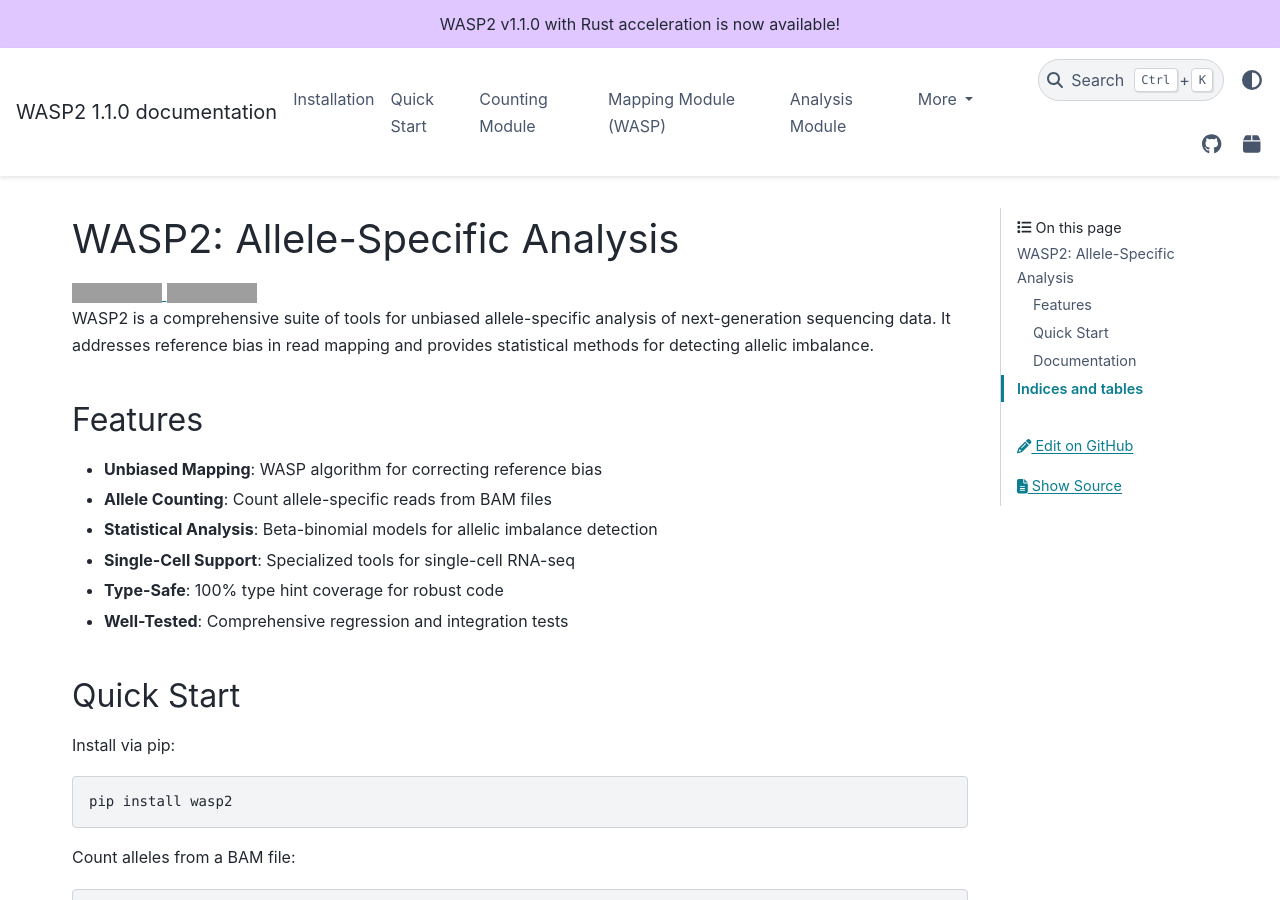
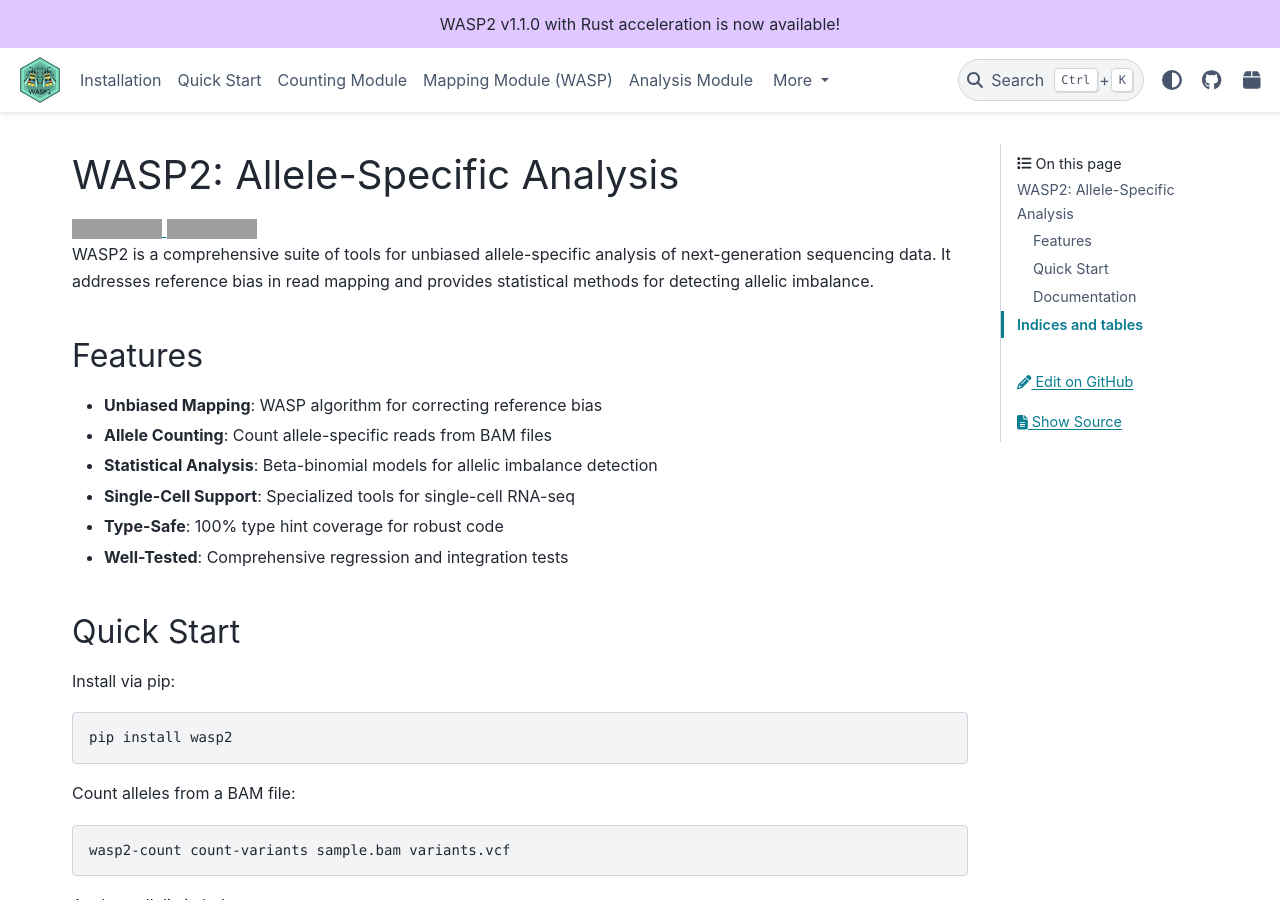
Before and after one commit to mcvickerlab/WASP2, a Sphinx documentation site: the page built from docs/source/index.rst, in a window 1280 px wide and 900 px high. Built offline with Sphinx 7.4.7 and the PyData theme 0.15.4, drawn with Linux system fonts in a browser that asks for light colours; grey boxes are pictures that could not be loaded.

Commit message:
style: add WASP2 logo to docs

```diff
--- a/docs/source/conf.py
+++ b/docs/source/conf.py
@@ -88,6 +88,10 @@ html_context = {
     'doc_path': 'docs/source',
 }
 
+# Logo configuration
+html_logo = '_static/logo.png'
+html_favicon = '_static/logo.png'
+
 # Add any paths that contain custom static files (such as style sheets)
 html_static_path = ['_static']
 
```
Also changed, not shown: docs/source/_static/logo.png (added).
